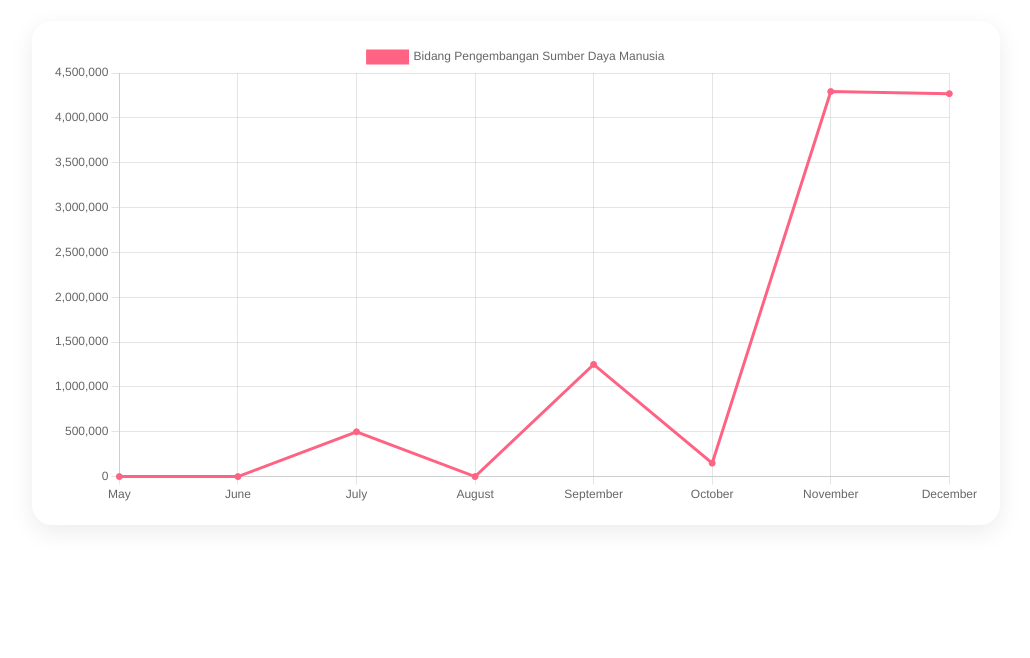
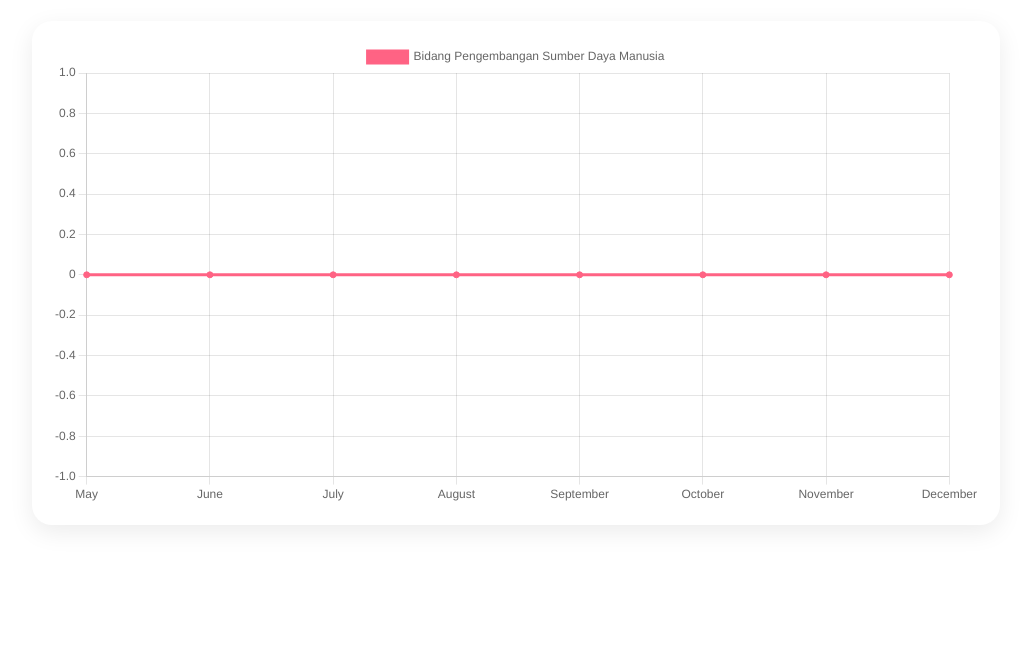
Before and after one commit to BendaharaHimaspal/Himaspal-Finance, a plain HTML site: page Bidang 2.html in a window 1280 px wide. Shown: the part 83-741 px from the top of the page, without its empty margins (124-1154 px from the left). Drawn offline with nearby package versions, Linux system fonts and the light colour scheme.

Commit message:
Update Bidang 2.html

```diff
--- a/Bidang 2.html
+++ b/Bidang 2.html
@@ -251,7 +251,7 @@ const data = {
     label: 'Bidang Pengembangan Sumber Daya Manusia',
     backgroundColor: 'rgb(255, 99, 132)',
     borderColor: 'rgb(255, 99, 132)',
-    data: [0, 0, 500000, 0, 1251180, 150000, 4293162, 4269838],
+    data: [0, 0, 0, 0, 0, 0, 0, 0],
     }]
 };
     const config = {
```
